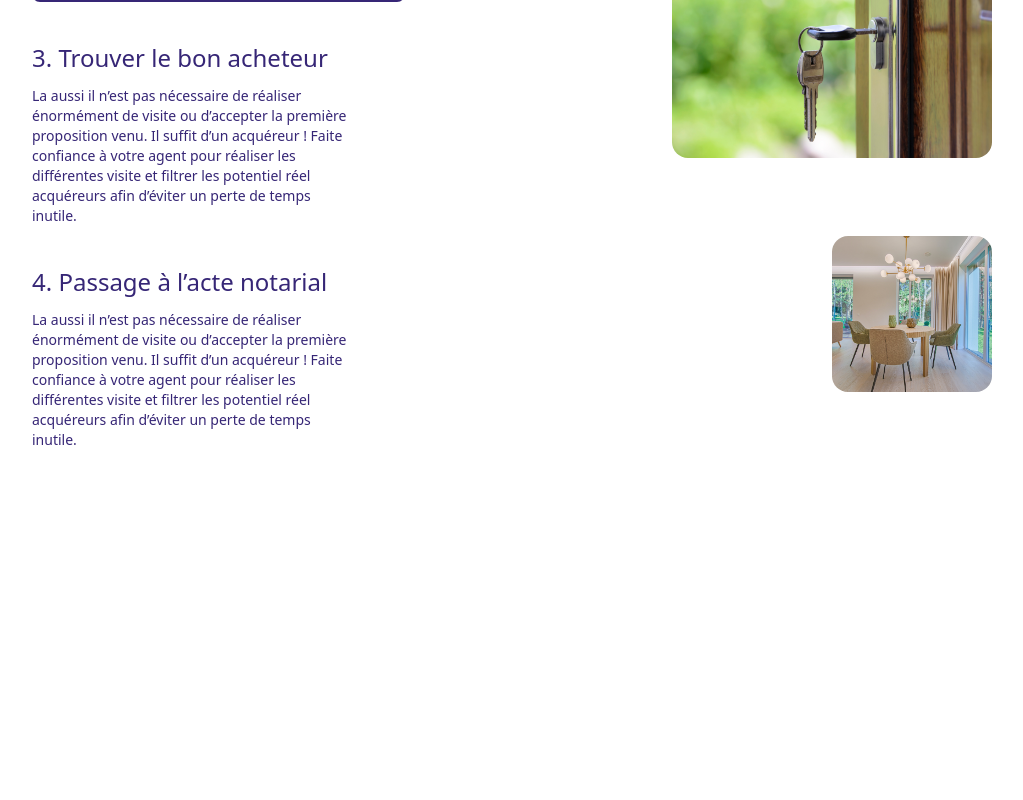
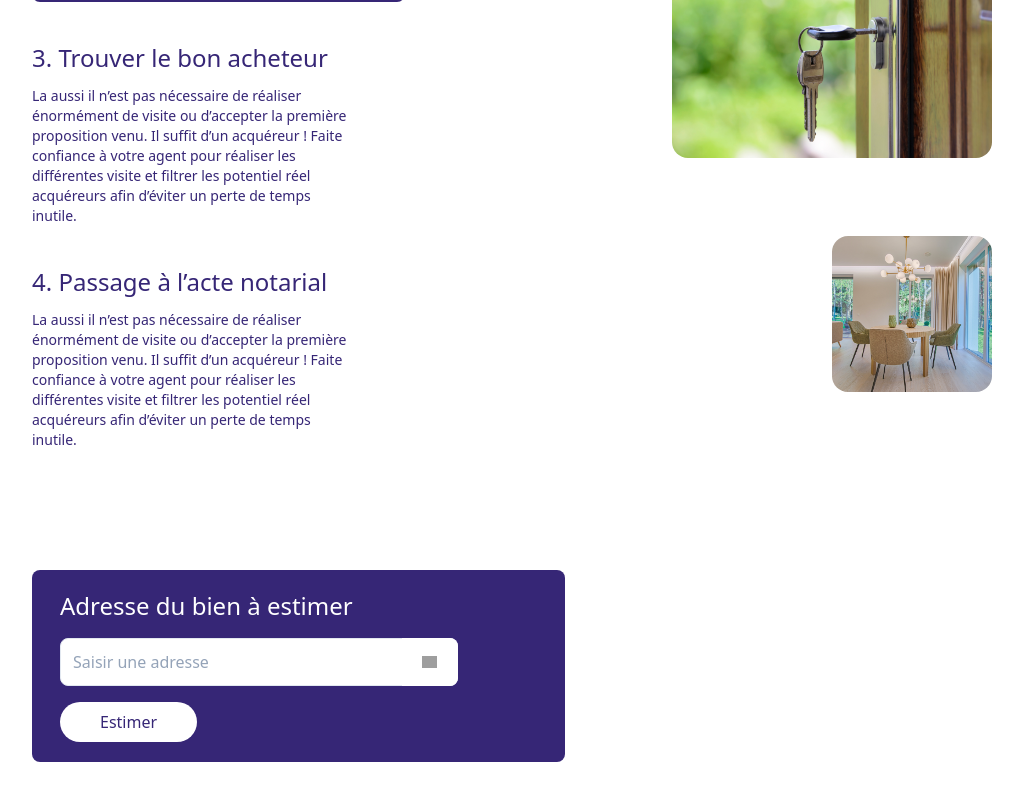
Before and after one commit to magicniclus/immoportail, a Next.js app: page / in a window 1280 px wide. Shown: the part 2366-3166 px from the top of the page, without its empty margins (128-1151 px from the left). Before the commit the page ends 2856 px from the top, so only its background shows below. Built offline with nearby package versions, Linux system fonts and the light colour scheme; grey boxes are pictures that could not be loaded.

Commit message:
Update index.js

```diff
--- a/pages/index.js
+++ b/pages/index.js
@@ -5,8 +5,8 @@ import EstimationBanner from '../components/Organisms/EstimationBanner'
 import BreadcrumbContainer from '../components/Organisms/BreadcrumbContainer'
 import EvaluationBanner from '../components/Organisms/EvaluationBanner'
 import QualityBanner from '../components/Organisms/QualityBanner'
-import SetOfImmoStep from '../components/Molecules/SetOfImmoStep'
 import ImmoStepContainer from '../components/Organisms/ImmoStepContainer'
+import SetInputWithTitleButtonBanner from '../components/Organisms/SetInputWithTitleButtonBanner'
 
 const inter = Inter({ subsets: ['latin'] })
 
@@ -26,6 +26,7 @@ export default function Home() {
         <EvaluationBanner />
         <QualityBanner />
         <ImmoStepContainer />
+        <SetInputWithTitleButtonBanner />
       </main>
     </>
   )
```
